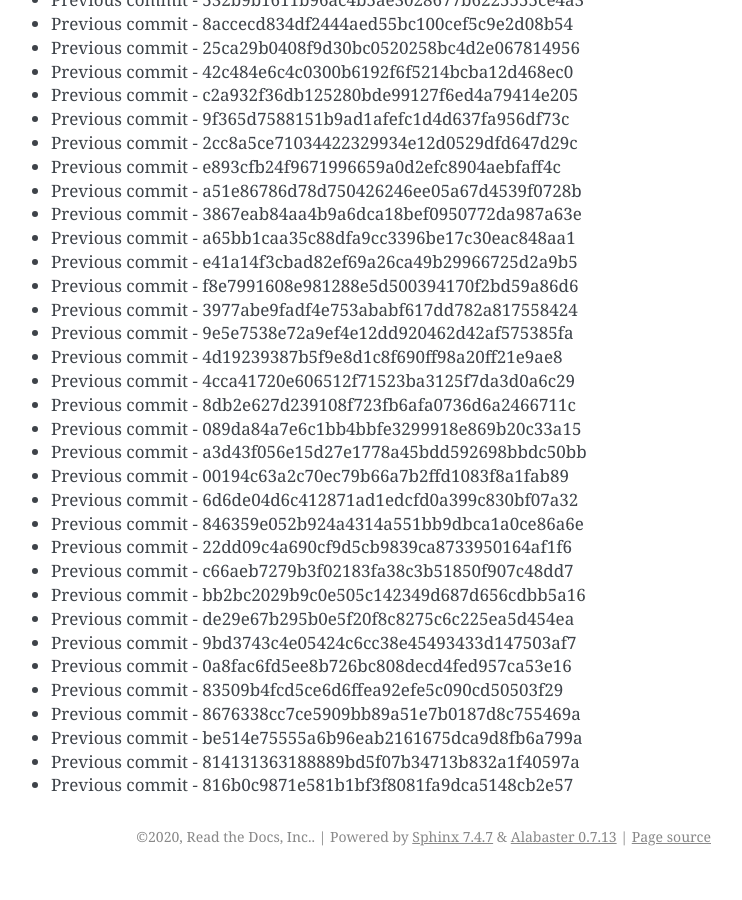
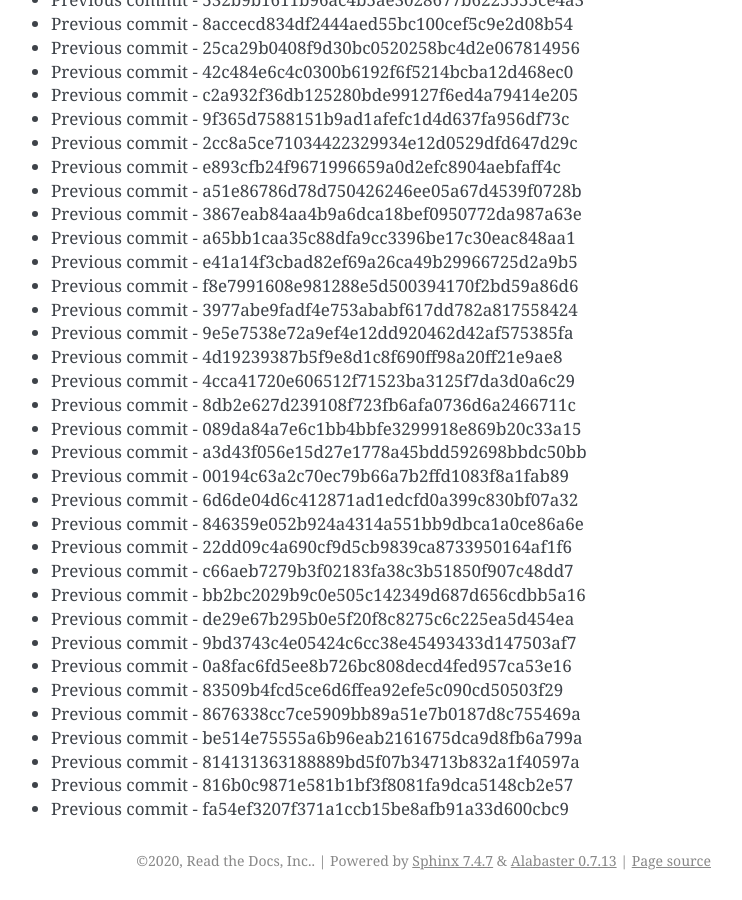
Before and after one commit to readthedocs/rtd-git-stresstest, a Sphinx documentation site: the page built from docs/updates.rst, in a window 1280 px wide and 900 px high, scrolled down 56816 px. Shown: the whole window, without its empty margins (399-1141 px from the left). Built offline with Sphinx 7.4.7, drawn with Linux system fonts in a browser that asks for light colours; before the commit the page ends 57692 px from its top, so only the background shows below that.

Commit message:
Generating commit from previous: fa54ef3207f371a1ccb15be8afb91a33d600cbc9

```diff
--- a/docs/updates.rst
+++ b/docs/updates.rst
@@ -2419,3 +2419,4 @@ It can be tested for any performance characteristics.
 * Previous commit - be514e75555a6b96eab2161675dca9d8fb6a799a
 * Previous commit - 814131363188889bd5f07b34713b832a1f40597a
 * Previous commit - 816b0c9871e581b1bf3f8081fa9dca5148cb2e57
+* Previous commit - fa54ef3207f371a1ccb15be8afb91a33d600cbc9
```
